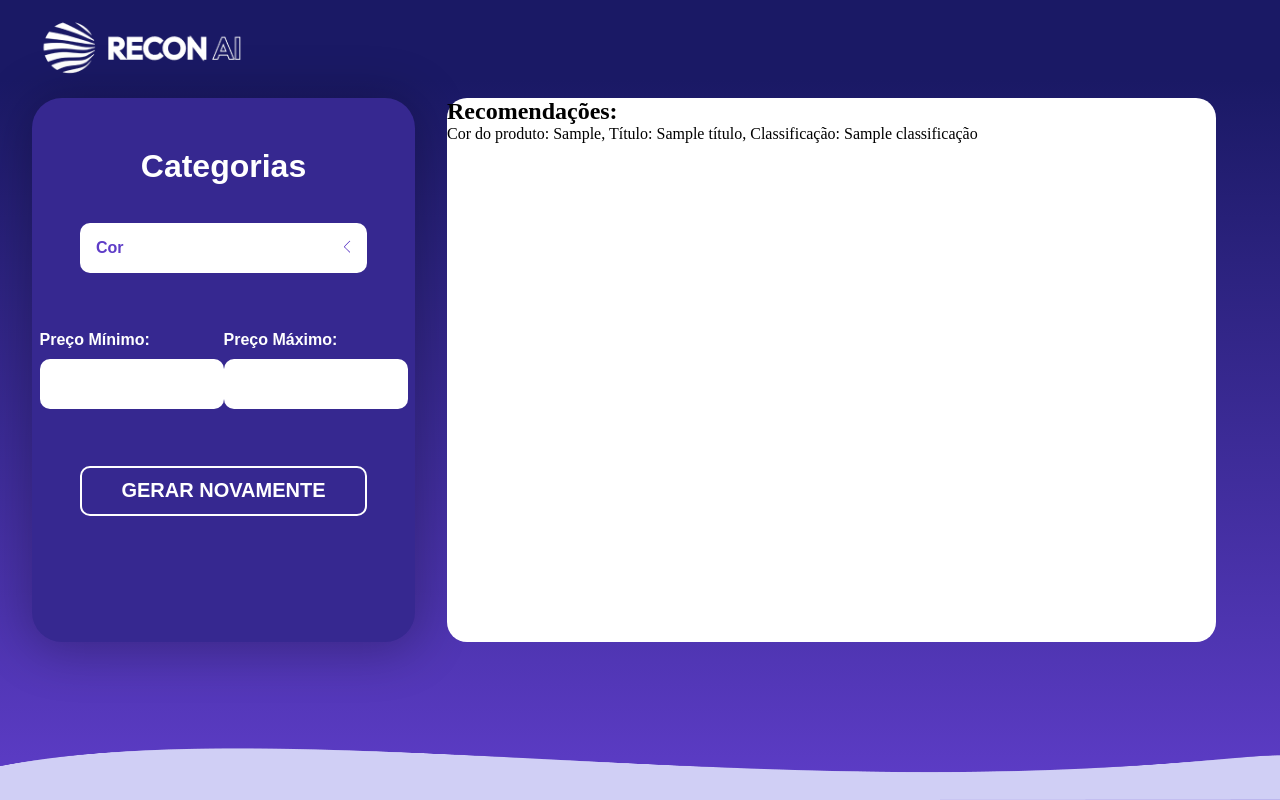
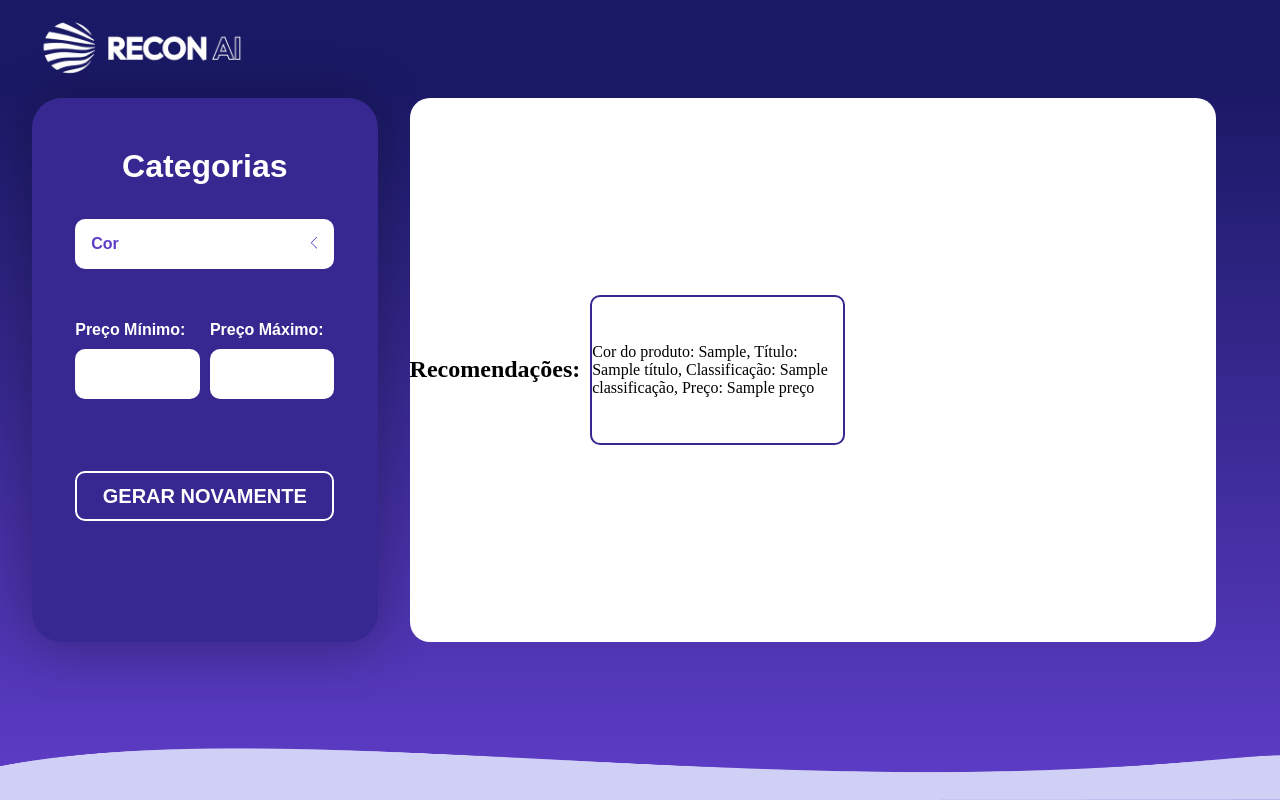
Before and after one commit to Ai-Recon/ReconAi-Frontend, a Flask app: template templates/usuarios.html in a window 1280 px wide. Run offline with Flask 3, Linux system fonts and the light colour scheme; the template is opened without the code that fills it: most values are stand-ins (such as "Sample title", 1, 10 or a date in 2020); parts of the project's set-up code (start-up, migrations or seed data) failed here and were passed over.

Commit message:
FUNCIONANDO!

```diff
--- a/recon.py
+++ b/recon.py
@@ -4,11 +4,9 @@ import pandas as pd
 app = Flask(__name__, static_folder='static')
 
 # Carregar os dados pré-processados e calculados de main.py
-df_recomendacoes = pd.read_csv('backend\db\database\produtos.csv')
+df_recomendacoes = pd.read_csv('backend\\src\\db\\database\\produtos.csv')
 
 # Defina uma rota para processar a solicitação dos usuários e exibir as recomendações
-
-
 @app.route("/")
 def homepage():
     min_price = 0
@@ -16,24 +14,29 @@ def homepage():
     return render_template("home.html", min_price=min_price, max_price=max_price)
 
 # Defina uma rota para processar a solicitação dos usuários e exibir as recomendações
-@app.route("/usuarios/<nome_usuario>")
-def usuarios(nome_usuario):
-    # Obter os parâmetros da solicitação
-    price_min = float(request.args.get('price_min', 0))
-    price_max = float(request.args.get('price_max', 1000))
-    color = request.args.get('color', 'navy')
+@app.route("/usuarios", methods=['GET', 'POST'])
+def usuarios():
+    if request.method == 'POST':
+        # Extrair os parâmetros do formulário
+        price_min = float(request.form.get('preco-minimo', 0))
+        price_max = float(request.form.get('preco-maximo', 1000))
+        color = request.form.get('color')
 
-    # Filtrar recomendações com base nos parâmetros
-    filtered_recommendations = df_recomendacoes[
-        (df_recomendacoes['Preço'] >= price_min) &
-        (df_recomendacoes['Preço'] <= price_max) &
-        (df_recomendacoes['Cor_do_Produto'] == color)
-    ]
+        # Filtrar recomendações com base nos parâmetros
+        filtered_recommendations = df_recomendacoes[
+            (df_recomendacoes['Preço'] >= price_min) &
+            (df_recomendacoes['Preço'] <= price_max) &
+            (df_recomendacoes['Cor_do_Produto'] == color)
+        ]
 
-    # Converter os dados filtrados em uma lista de dicionários
-    recommendations = filtered_recommendations.to_dict(orient='records')
+        # Converter os dados filtrados em uma lista de dicionários
+        recommendations = filtered_recommendations.to_dict(orient='records')
 
-    return render_template("usuarios.html", nome_usuario=nome_usuario, recommendations=recommendations)
+        # Retornar os dados no formato JSON
+        return jsonify(recommendations)
+    else:
+        # Se for uma solicitação GET, retorne a página HTML
+        return render_template("usuarios.html")
 
 if __name__ == "__main__":
     app.run(debug=True)
--- a/static/home.css
+++ b/static/home.css
@@ -115,7 +115,6 @@ ul {
     margin: 0;
     border-radius: 10px;
     cursor: pointer;
-    border: 2px solid #5E3DC8; /* Adiciona uma borda ao redor do dropdown */
 }
 
 li {
--- a/static/usuarios.css
+++ b/static/usuarios.css
@@ -4,13 +4,12 @@
     box-sizing: border-box;
 }
 
-.header{
+.header {
     display: flex;
     flex-direction: row;
     justify-content: flex-start;
     margin-left: 2.5%;
 }
-
 
 .background {
     width: 100%;
@@ -23,10 +22,9 @@
 .img {
     height: 75px;
     margin-top: 10px;
-
 }
 
-.conteudo{
+.conteudo {
     flex-direction: row;
     display: flex;
     margin-top: 1%;
@@ -51,23 +49,26 @@
     margin-top: 50px;
 }
 
-.item-show{
+.item-show {
     width: 70%;
     height: 85%;
     margin-left: 2.5%;
     margin-right: 5%;
     background-color: white;
     border-radius: 20px;
+    display: flex;
+    justify-content: center;
+    align-items: center;
 }
 
-.wave{
+.wave {
     position: absolute;
     bottom: 0;
     height: 6.5%;
     width: 100%;
 }
 
-/* Inicio Drop down */
+/* Drop down */
 details {
     position: relative;
     width: 75%;
@@ -127,9 +128,108 @@ details[open] summary:after {
     transform: rotate(-45deg) translate(0%, 0%);
 }
 
-/* Ajuste para a lista de recomendações */
+ul {
+    background-color: white;
+    width: 100%;
+    position: absolute;
+    top: calc(100% + .1rem);
+    left: 0;
+    padding: 1rem;
+    margin: 0;
+    border-radius: 10px;
+    cursor: pointer;
+}
+
+li {
+    margin: 0;
+    padding: 1rem 0;
+    border-bottom: 1px solid #ccc;
+}
+
+li:first-child {
+    padding-top: 0;
+}
+
+li:last-child {
+    padding-bottom: 0;
+    border-bottom: none;
+}
+
+/* Fake select */
+
+summary.radios {
+    counter-reset: radios;
+}
+
+summary.radios:before {
+    content: var(--selection);
+}
+
+input[type=radio] {
+    counter-increment: radios;
+    appearance: none;
+    display: none;
+    color: #5E3CC7;
+    font-weight: bold;
+}
+
+input[type=radio]:checked {
+    display: inline;
+    --display: block;
+}
+
+input[type=radio]:after {
+    content: attr(title);
+    display: inline;
+    font-size: 1rem;
+}
+
+ul.list {
+    counter-reset: labels;
+    list-style-type: none;
+}
+
+.label2 {
+    display: flex;
+    flex-direction: row;
+    color: white;
+    width: 100%;
+    justify-content: space-between;
+    margin-bottom: 20px;
+}
+
+.label2 input[type="number"] {
+    width: 60%;
+    height: 40px;
+    font-size: 16px;
+    border-radius: 10px;
+    border: 0px solid #ccc;
+    box-sizing: border-box;
+}
+
+/* UL Recomendações */
+li2 {
+    border: 2px solid #362890;
+    width: 40%;
+    height: 150px;
+    display: flex;
+    border-radius: 10px;
+    align-items: center;
+    margin: 10px;
+}
+
+li.recommendation {
+    width: 30%;
+    height: 15%;
+    list-style: none;
+    display: flex;
+    margin: 10px;
+    border: 2px ridge #362890;
+    border-radius: 10px;
+    align-items: center;
+}
+
 .item-show ul#recomendacoes {
-    width: 100%;
     padding: 0;
     margin: 0;
     list-style: none;
@@ -137,9 +237,8 @@ details[open] summary:after {
 
 .item-show ul#recomendacoes li {
     margin: 0;
-    padding: 1rem 0;
     border-bottom: 1px solid #ccc;
-    color: #000; /* Defina a cor do texto para preto */
+    color: #000;
 }
 
 .item-show ul#recomendacoes li:first-child {
@@ -151,23 +250,19 @@ details[open] summary:after {
     border-bottom: none;
 }
 
-/*Fim  Drop down */
-
-
-.btn{
+.btn {
     width: 75%;
     height: 50px;
     border-radius: 10px;
     margin-top: 15%;
     background-color: transparent;
-    border: 2px solid #fff; /* Adiciona borda ao resumo */
+    border: 2px solid #fff;
     color: white;
     font-weight: bold;
     cursor: pointer;
     font-family: "Outfit Bold", sans-serif;
     font-size: 20px;
 }
-
 
 .labels {
     display: flex;
@@ -176,10 +271,9 @@ details[open] summary:after {
     align-items: center;
     margin-top: 15%;
     width: 75%;
-
 }
 
-.label2{
+.label2 {
     height: 50px;
     border-radius: 10px;
     border: 0px;
@@ -188,13 +282,13 @@ details[open] summary:after {
     font-weight: bolder;
     padding-left: 5px;
     margin-top: 10px;
+}
 
-
-}
-.espaco{
+.espaco {
     width: 15px;
 }
-.lname{
+
+.lname {
     font-family: "Outfit Bold", sans-serif;
     font-weight: bolder;
 }
--- a/templates/usuarios.html
+++ b/templates/usuarios.html
@@ -17,17 +17,17 @@
 
         <div class="conteudo">
 
-            <div class="rectangle">
+            <form class="rectangle" id="formulario" method="post" onsubmit="gerarRecomendacoes(); return false;">
                     <h1>Categorias</h1>
 
                     <details class="custom-select">
                         <summary id="dropdownSummary" class="radios" onclick="toggleDropdown('dropdown2')">Cor</summary>
                         <ul class="list" id="dropdown2">
                             <li>
-                            <label for="azul" onclick="changeColor('Azul')">Azul</label>
+                                <label for="navy" onclick="changeColor('navy')">navy</label>
                             </li>
                             <li>
-                            <label for="amarelo" onclick="changeColor('Amarelo')">Amarelo</label>
+                                <label for="yellow" onclick="changeColor('yellow')">yellow</label>
                             </li>
                             <li>
                                 <label for="vermelho" onclick="changeColor('Vermelho')">Vermelho</label>
@@ -56,18 +56,19 @@
 
                     </div>
 
-                <button class="btn" onclick="gerarRecomendacoes()">GERAR NOVAMENTE</button>
+                    <button class="btn" type="submit">GERAR NOVAMENTE</button>
+                    <input type="hidden" id="selectedColor" name="color">
 
-            </div>
+            </form>
 
             <div class="item-show">
                 <h2>Recomendações:</h2>
-                <ul id="recomendacoes">
+                <ul2 id="recomendacoes">
                     {% for product in recommendations %}
-                    <li>Cor do produto: {{ product.Cor_do_Produto }}, Título: {{ product.Título }}, Classificação: {{
-                        product.Classificação }}</li>
+                    <li2>Cor do produto: {{ product.Cor_do_Produto }}, Título: {{ product.Título }}, Classificação: {{
+                        product.Classificação }}, Preço: {{product.Preço}}</li2>
                     {% endfor %}
-                </ul>
+                </ul2>
             </div>
 
 
@@ -80,43 +81,42 @@
 
 
     <script>
+        function toggleDropdown(id) {
+    var dropdown = document.getElementById(id);
+    dropdown.classList.toggle("show");
+}
+
+
 function changeColor(color) {
     document.getElementById('dropdownSummary').textContent = "Cor: " + color;
+    document.getElementById('selectedColor').value = color; // Adiciona esta linha
 }
-    </script>
-
-
-    <script>
 
         function gerarRecomendacoes() {
-            // Obter valores de preço mínimo e máximo e cor selecionada
-            var precoMinimo = document.getElementById('preco-minimo').value;
-            var precoMaximo = document.getElementById('preco-maximo').value;
-            var cor = document.getElementById('dropdownSummary').textContent.replace('Cor: ', '');
+            var formulario = document.getElementById("formulario");
+            var formData = new FormData(formulario);
 
-            // Enviar solicitação AJAX para o servidor Flask
             var xhr = new XMLHttpRequest();
-            xhr.open('GET', '/usuarios/{{ nome_usuario }}?price_min=' + precoMinimo + '&price_max=' + precoMaximo + '&color=' + cor, true);
+            xhr.open('POST', '/usuarios', true);
             xhr.onreadystatechange = function () {
                 if (xhr.readyState == 4 && xhr.status == 200) {
-                    // Limpar a lista de recomendações existente
+                    var recommendations = JSON.parse(xhr.responseText);
+                    renderizarRecomendacoes(recommendations);
+                }
+            };
+
+            xhr.send(formData);
+        }
+
+        function renderizarRecomendacoes(recommendations) {
             var recommendationsList = document.getElementById('recomendacoes');
             recommendationsList.innerHTML = '';
-
-                    // Obter a lista de recomendações do servidor
-                    var recommendations = JSON.parse(xhr.responseText);
-
-                    // Adicionar cada recomendação como um item da lista
             recommendations.forEach(function (recommendation) {
                 var li = document.createElement('li');
-                        li.textContent = 'Cor do produto: ' + recommendation.Cor_do_Produto + ', Título: ' + recommendation.Título + ', Classificação: ' + recommendation.Classificação;
+                li.textContent = 'Cor do produto: ' + recommendation.Cor_do_Produto + ', Título: ' + recommendation.Título + ', Classificação: ' + recommendation.Classificação + ', Preço: ' + recommendation.Preço;
                 recommendationsList.appendChild(li);
             });
         }
-            };
-            xhr.send();
-        }
-
     </script>
 
 </body>
```
Lines whose indentation alone changed are shown as unchanged.
